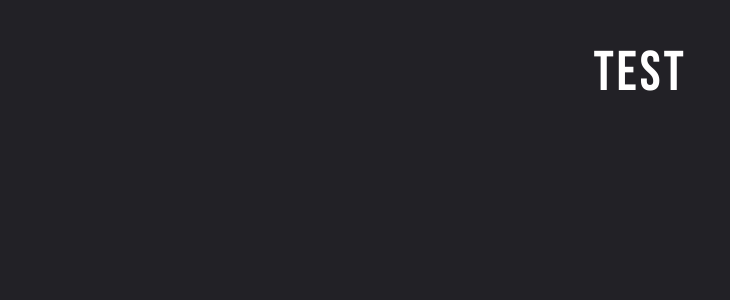
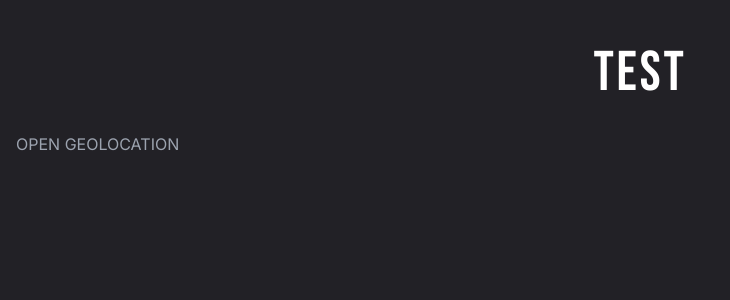
Before and after one commit to radji-yanis/R1T, a React (Vite) app in the folder front/: page /test in a window 1280 px wide. Shown: the top 300 px of the page, without its empty margins (0-730 px from the left). Built offline with nearby package versions, Linux system fonts and the light colour scheme.

Commit message:
feat: drawer visible on test button click

```diff
--- a/front/src/components/GeolocationDrawer.jsx
+++ b/front/src/components/GeolocationDrawer/GeolocationDrawer.jsx
@@ -4,14 +4,14 @@ import BottomDrawer from "../BottomDrawer/BottomDrawer";
 import Geolocation from "../../popups/Geolocation/Geolocation";
 import Button from "../Button/Button";
 
-export default function MatchDrawer(props) {
-    const { openedDrawer, setOpenedDrawer } = props;
+export default function GeolocationDrawer(props) {
+    const { latLng, setLatLng, openedGeolocationDrawer, setOpenedGeolocationDrawer } = props;
 
     const stickyFooter = (
         <Button onClick={() => alert(`Appliquer`)}>Appliquer</Button>
     )
 
-    return <BottomDrawer open={openedDrawer} setOpen={setOpenedDrawer} stickyFooter={stickyFooter}>
+    return <BottomDrawer open={openedGeolocationDrawer} setOpen={setOpenedGeolocationDrawer} stickyFooter={stickyFooter}>
         <Geolocation/>
     </BottomDrawer>
 }
--- a/front/src/pages/Test.jsx
+++ b/front/src/pages/Test.jsx
@@ -1,12 +1,17 @@
+import { useState, useEffect } from 'react'
+
 import Header from "../components/Header/Header"
-import Geolocation from "../popups/Geolocation/Geolocation";
+import GeolocationDrawer from "../components/GeolocationDrawer/GeolocationDrawer";
 
 export default function Test() {
+    const [latLng, setLatLng] = useState({});
+    const [openedGeolocationDrawer, setOpenedGeolocationDrawer] = useState(false);
 
     return (
         <>
             <Header titre="Test"/>
-            <Geolocation />
+            <button onClick={() => setOpenedGeolocationDrawer(true)}>OPEN GEOLOCATION</button>
+            <GeolocationDrawer openedGeolocationDrawer={openedGeolocationDrawer} setOpenedGeolocationDrawer={setOpenedGeolocationDrawer} latLng={latLng} setLatLng={setLatLng} />
         </>
     );
 }
```
